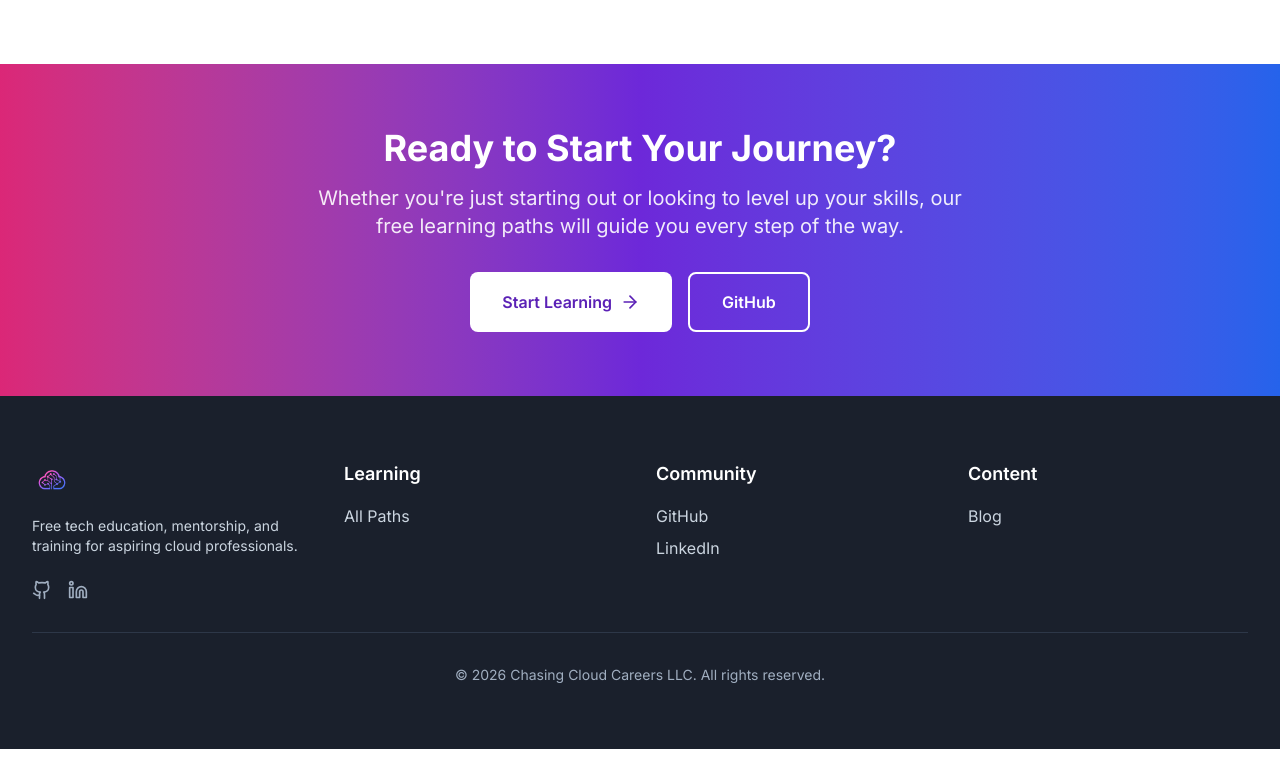
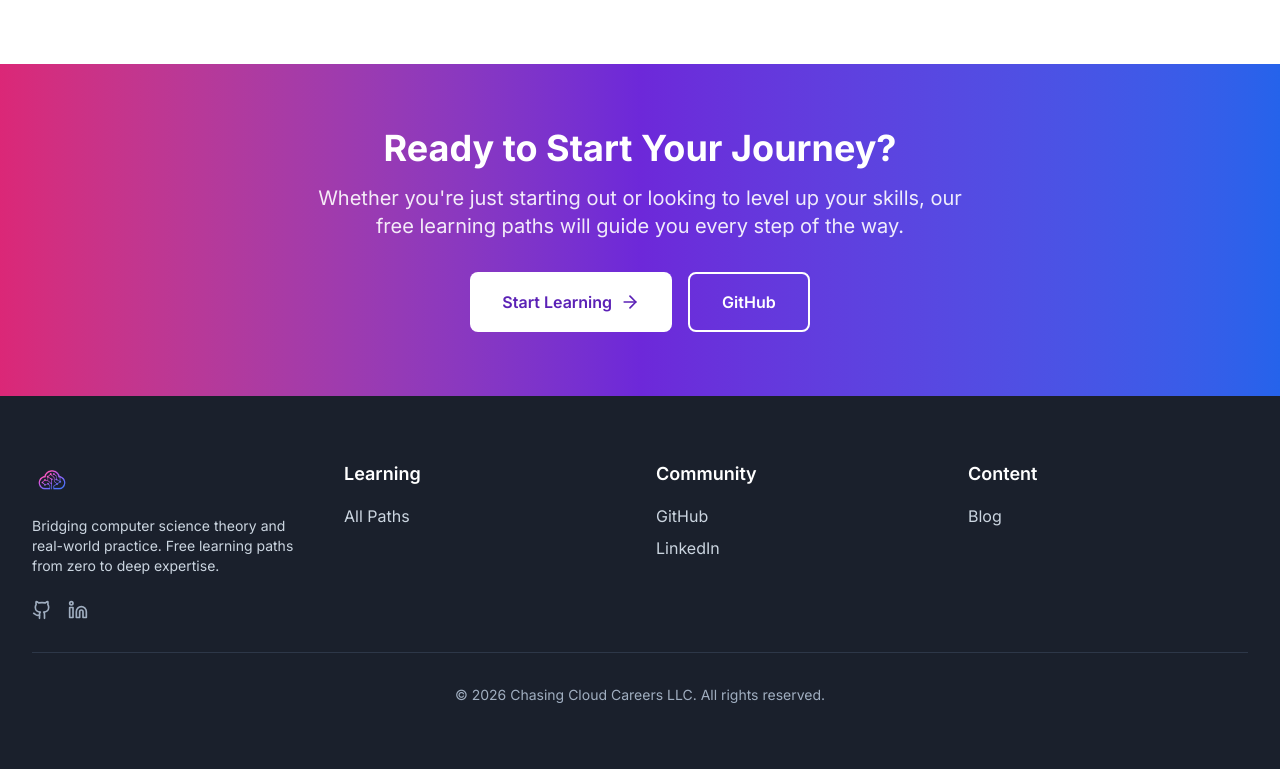
Before and after one commit to chasingcloudcareersllc/chasingcloudcareersllc.github.io, a Next.js app: page / in a window 1280 px wide. Shown: the part 1223-1992 px from the top of the page. Built offline with nearby package versions, Linux system fonts and the light colour scheme.

Commit message:
Update footer description to match site messaging

```diff
--- a/components/Footer.tsx
+++ b/components/Footer.tsx
@@ -22,7 +22,7 @@ export function Footer() {
               />
             </Link>
             <p className="text-slate-300 mb-6 text-sm">
-              Free tech education, mentorship, and training for aspiring cloud professionals.
+              Bridging computer science theory and real-world practice. Free learning paths from zero to deep expertise.
             </p>
             <div className="flex space-x-4">
               <a
```
